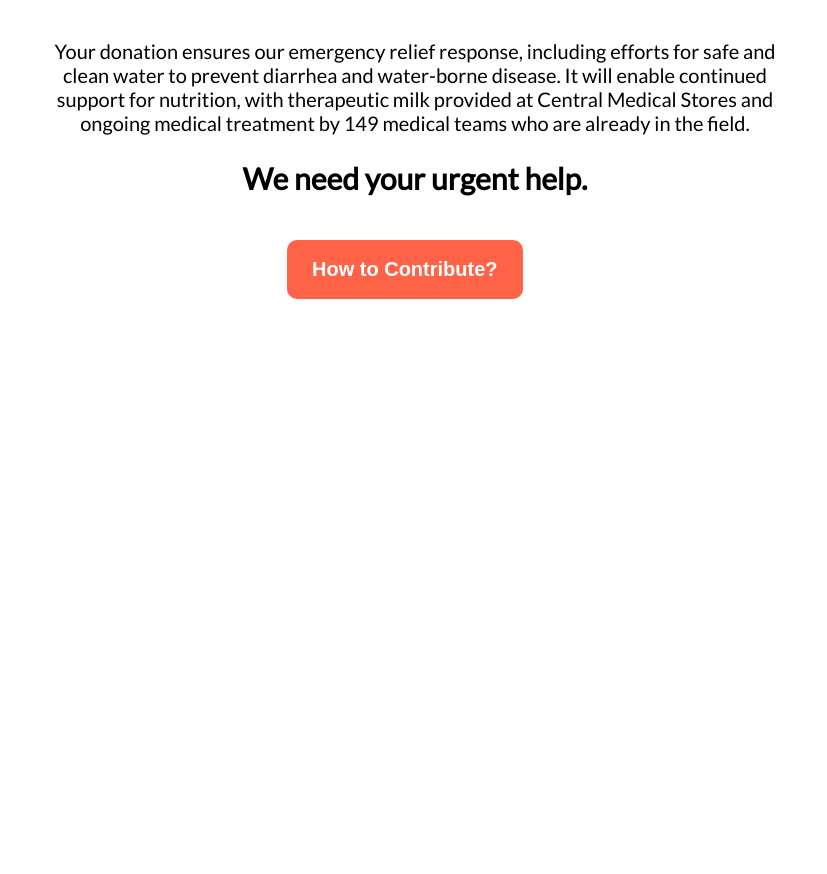
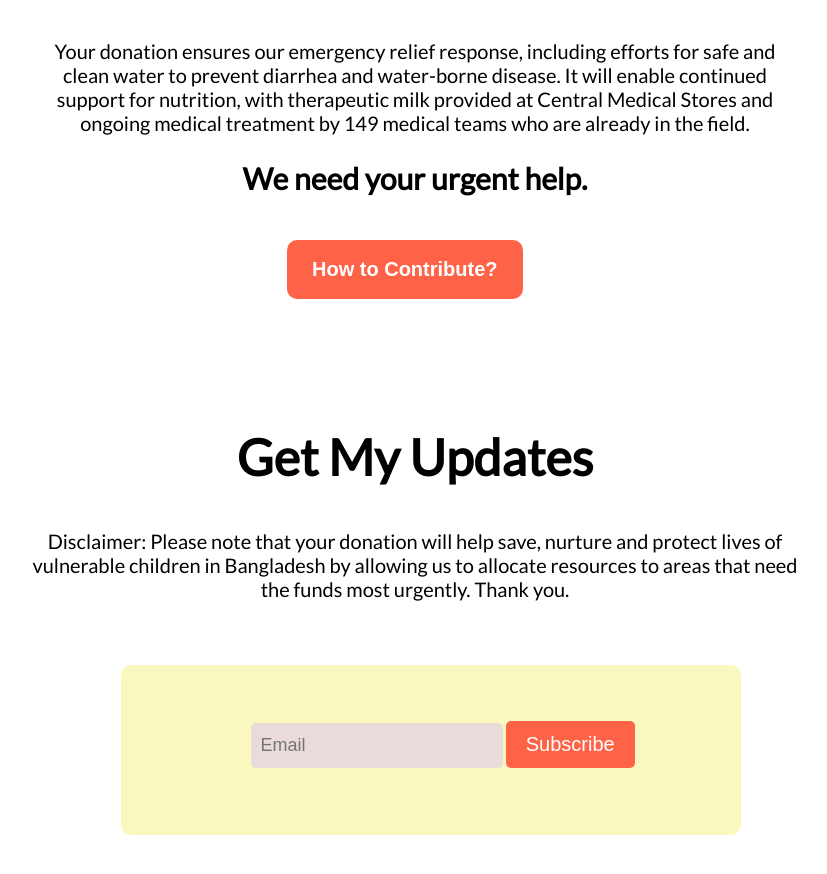
Before and after one commit to ariful012/donate-today-project, a plain HTML site: page index.html in a window 1280 px wide. Shown: the part 2858-3732 px from the top of the page, without its empty margins (225-1052 px from the left). Before the commit the page ends 3157 px from the top, so only its background shows below. Drawn offline with Linux system fonts and the light colour scheme.

Commit message:
email section added

```diff
--- a/index.html
+++ b/index.html
@@ -121,6 +121,23 @@
         </div>
     </section>
 
+    <section>
+        <div class="update">
+            <h1>Get My Updates</h1>
+            <p>Disclaimer: Please note that your donation will help save, nurture and protect lives of vulnerable
+                children in Bangladesh by allowing us to allocate resources to areas that need the funds most urgently.
+                Thank you.</p>
+        </div>
+        <div class="box">
+            <form action="#">
+                <div class="email-box">
+                    <input type="email" placeholder="Email">
+                    <button type="submit">Subscribe</button>
+                </div>
+            </form>
+        </div>
+    </section>
+
 </body>
 
 </html>
--- a/style.css
+++ b/style.css
@@ -169,3 +169,50 @@ p {
 .contribute {
     margin-left: 40%;
 }
+
+.update {
+    margin-top: 10%;
+}
+
+.update h1 {
+    text-align: center;
+}
+
+.update p {
+    text-align: center;
+}
+
+.box {
+    margin-left: 27%;
+    margin-top: 5%;
+    margin-bottom: 4%;
+}
+
+.email-box {
+    padding: 10px;
+    border-radius: 10px;
+    background: rgb(248, 248, 191);
+    width: 600px;
+    height: 150px;
+}
+
+.email-box input {
+    font-size: 18px;
+    color: rgb(223, 217, 217);
+    padding: 12px 10px;
+    border: none;
+    outline: none;
+    background: rgb(234, 219, 219);
+    border-radius: 5px;
+    margin-top: 8%;
+    margin-left: 20%;
+}
+
+.email-box button {
+    padding: 12px 20px;
+    font-size: 20px;
+    color: #fff;
+    border: none;
+    border-radius: 5px;
+    background: tomato;
+}
```
